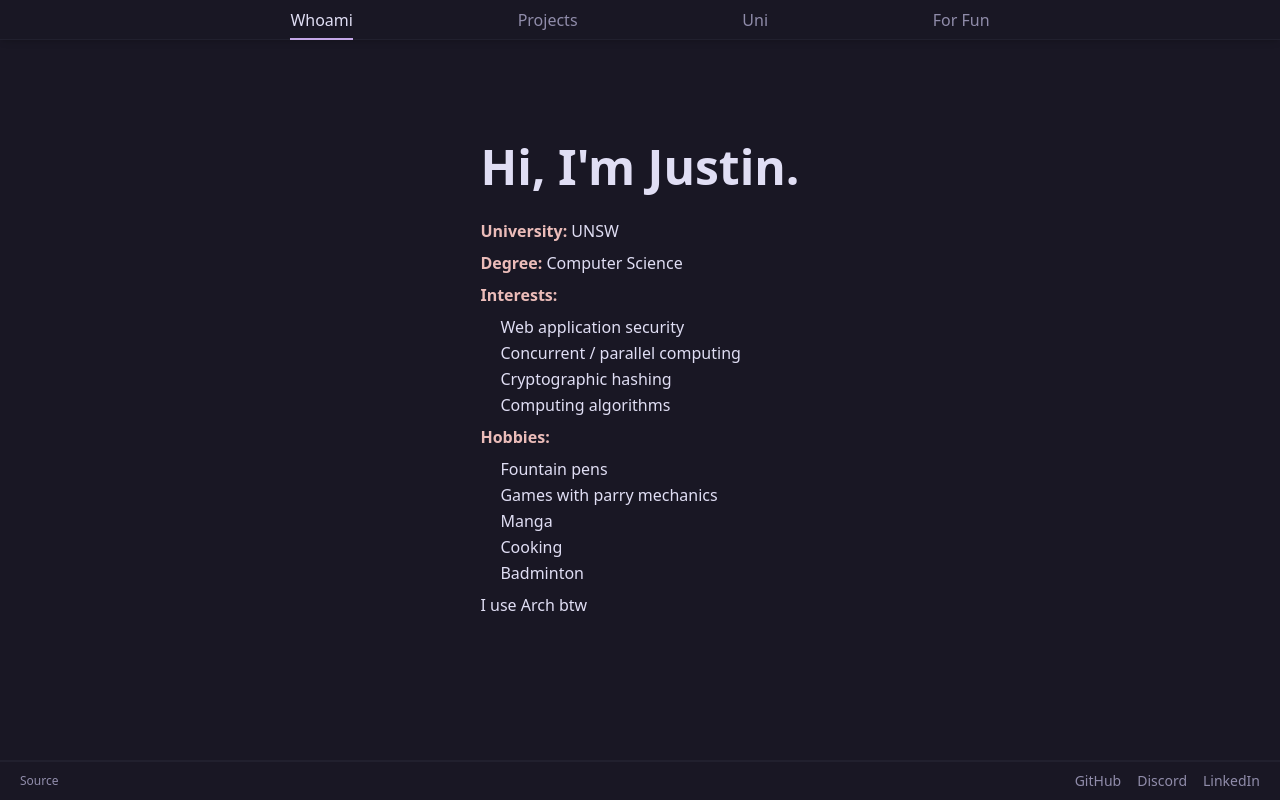
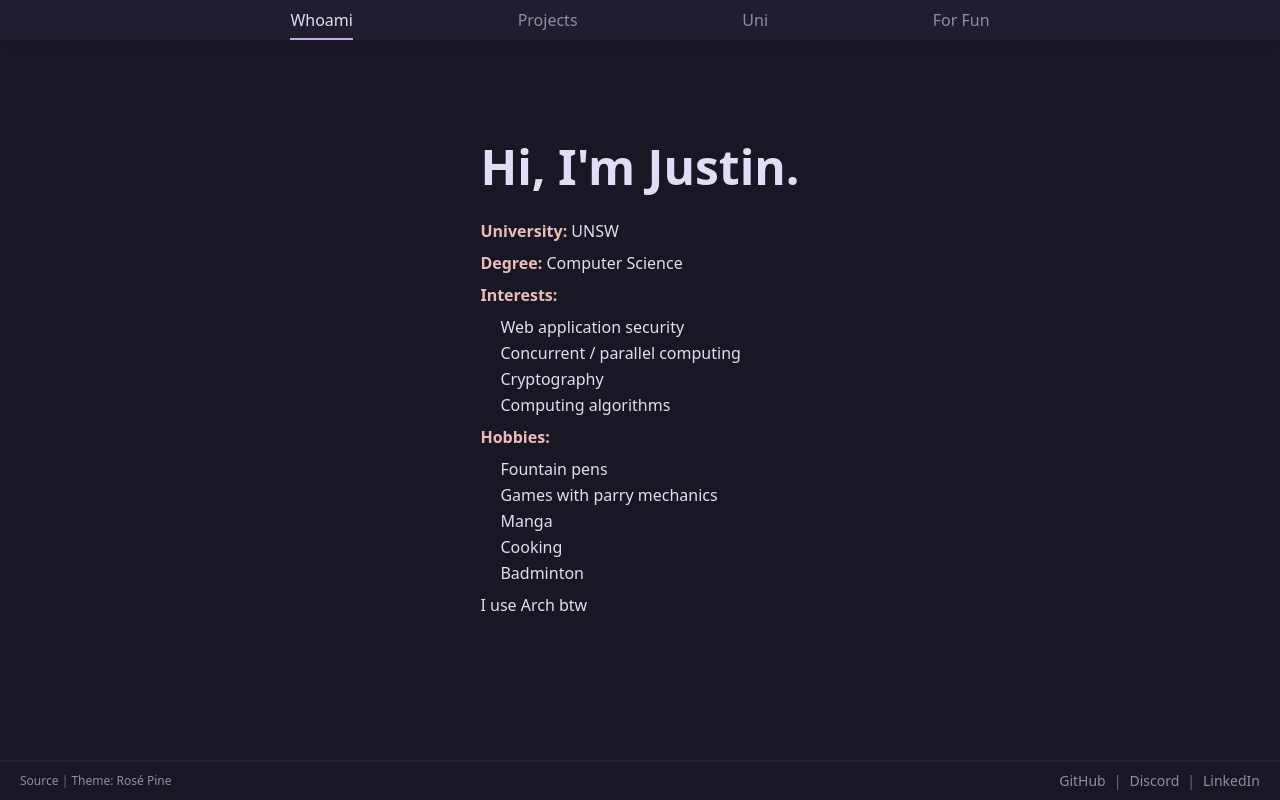
Before and after one commit to nokotan8/portfolio, a SvelteKit app: page / in a window 1280 px wide. Built offline with nearby package versions, Linux system fonts and the light colour scheme.

Commit message:
added things to footer

```diff
--- a/src/app.css
+++ b/src/app.css
@@ -9,6 +9,10 @@ body {
     margin: 0;
     @apply flex flex-col items-center justify-between;
     @apply bg-dark-base;
+    @apply text-dark-text;
+}
+
+a:hover {
     @apply text-dark-text;
 }
 
@@ -25,12 +29,53 @@ body {
 }
 
 .project-card {
-    height: 7.5rem;
-    width: 37.5rem;
-    border-radius: 0.5rem;
-    transition: scale 0.3s;
-    @apply bg-dark-overlay hover:scale-106;
-    @apply shadow-lg/15;
+    transition: height 0.2s ease;
+}
+
+.project-card-expanded {
+    height: 25rem;
+}
+
+/* Modified from: https://www.w3schools.com/css/css_tooltip.asp */
+.tooltip {
+    position: relative;
+    display: inline-block;
+}
+
+.tooltip .tooltip-text {
+    @apply bg-dark-overlay text-dark-text;
+    visibility: hidden;
+    width: 100px;
+    text-align: center;
+    padding: 5px 0;
+    border-radius: 6px;
+
+    position: absolute;
+    z-index: 1;
+    bottom: 130%;
+    left: 50%;
+    margin-left: -50px;
+
+    opacity: 0;
+    transition: opacity 0.35s;
+}
+
+.tooltip:hover .tooltip-text {
+    opacity: 1;
+}
+
+.tooltip .tooltip-text::after {
+    @apply border-t-dark-overlay border-solid border-transparent;
+    content: " ";
+    position: absolute;
+    top: 100%;
+    left: 50%;
+    margin-left: -5px;
+    border-width: 7.5px;
+}
+
+.tooltip:hover .tooltip-text {
+    visibility: visible;
 }
 
 /* -------------------- Animations -------------------- */
@@ -119,7 +164,7 @@ body {
 /* From: https://rosepinetheme.com/palette/ */
 @theme {
     --color-dark-base: #191724;
-    --color-dark-surface: #191724;
+    --color-dark-surface: #1f1d2e;
     --color-dark-overlay: #26233a;
     --color-dark-muted: #6e6a86;
     --color-dark-subtle: #908caa;
--- a/src/routes/+layout.svelte
+++ b/src/routes/+layout.svelte
@@ -46,6 +46,18 @@
         }
     };
 
+    const copy_discord_user = (username: string) => {
+        navigator.clipboard.writeText(username);
+
+        let discord_tooltip = document.getElementById("discord-tooltip")!;
+        discord_tooltip.innerText = "Copied";
+        discord_tooltip.classList.add("text-dark-foam!");
+        setTimeout(() => {
+            discord_tooltip.innerText = username;
+            discord_tooltip.classList.remove("text-dark-foam!");
+        }, 1250);
+    };
+
     let { children } = $props();
 </script>
 
@@ -53,27 +65,28 @@
     class={`bg-dark-surface border-dark-highlight-low z-50 h-10 w-full border-b-1 shadow-md ${animate_header_footer(true, false)}`}
 >
     <div
-        class="flex justify-around items-center py-2 px-4 mx-auto mb-10 max-w-4xl text-dark-subtle"
+        class="text-dark-subtle mx-auto mb-10 flex max-w-4xl items-center justify-around px-4 py-2"
     >
         <a
             onclick={(e) => navigate(e, base + "/")}
             href="{base}/"
-            class={"header-item " + is_on_page("whoami")}>Whoami</a
+            class={"header-item font-medium " + is_on_page("whoami")}>Whoami</a
         >
         <a
             onclick={(e) => navigate(e, base + "/projects")}
             href="{base}/projects"
-            class={"header-item " + is_on_page("projects")}>Projects</a
+            class={"header-item font-medium " + is_on_page("projects")}
+            >Projects</a
         >
         <a
             onclick={(e) => navigate(e, base + "/uni")}
             href="{base}/uni"
-            class={"header-item " + is_on_page("uni")}>Uni</a
+            class={"header-item font-medium " + is_on_page("uni")}>Uni</a
         >
         <a
             onclick={(e) => navigate(e, base + "/fun")}
-            href="{base}/socials"
-            class={"header-item " + is_on_page("fun")}>For Fun</a
+            href="{base}/fun"
+            class={"header-item font-medium " + is_on_page("fun")}>For Fun</a
         >
     </div>
 </div>
@@ -86,14 +99,35 @@
     id="footer"
     class={`text-dark-subtle border-dark-highlight-low mt-10 flex min-h-10 w-full flex-col justify-center border-t-2 ${animate_header_footer(false, true)}`}
 >
-    <div class="flex flex-row justify-between items-center px-5 w-full h-full">
-        <a href="https://github.com/nokotan8/portfolio" class="text-xs"
-            >Source</a
-        >
-        <span class="flex flex-row gap-4 text-sm">
+    <div class="flex h-full w-full flex-row items-center justify-between px-5">
+        <div class="text-xs">
+            <a
+                href="https://github.com/nokotan8/portfolio"
+                target="_blank"
+                class="text-xs">Source</a
+            >
+            <span class="text-dark-muted">|</span> Theme:
+            <a
+                href="https://rosepinetheme.com/palette/"
+                target="_blank"
+                class="text-xs">Rosé Pine</a
+            >
+        </div>
+        <span class="flex flex-row gap-2 text-sm">
             <a href="https://github.com/nokotan8" target="_blank">GitHub</a>
-            <a href="" target="_blank">Discord</a>
-            <a>LinkedIn</a>
+            <span class="text-dark-muted">|</span>
+            <button
+                class="tooltip hover:text-dark-text"
+                onclick={() => copy_discord_user("fancywhal3")}
+                >Discord
+                <span id="discord-tooltip" class="tooltip-text">fancywhal3</span
+                >
+            </button>
+            <span class="text-dark-muted">|</span>
+            <a
+                href="https://www.linkedin.com/in/justin-t-451667270/"
+                target="_blank">LinkedIn</a
+            >
         </span>
     </div>
 </div>
--- a/src/routes/+page.svelte
+++ b/src/routes/+page.svelte
@@ -27,7 +27,7 @@
         <ul class="flex flex-col gap-0.5 indent-5">
             <li>Web application security</li>
             <li>Concurrent / parallel computing</li>
-            <li>Cryptographic hashing</li>
+            <li>Cryptography</li>
             <li>Computing algorithms</li>
         </ul>
         <p><span class="font-bold text-dark-rose">Hobbies:</span></p>
--- /dev/null
+++ b/src/routes/fun/+page.svelte
@@ -0,0 +1 @@
+<div>in development</div>
--- a/src/routes/socials/+page.svelte
+++ /dev/null
@@ -1,3 +0,0 @@
-<div>
-    in development
-</div>
```
